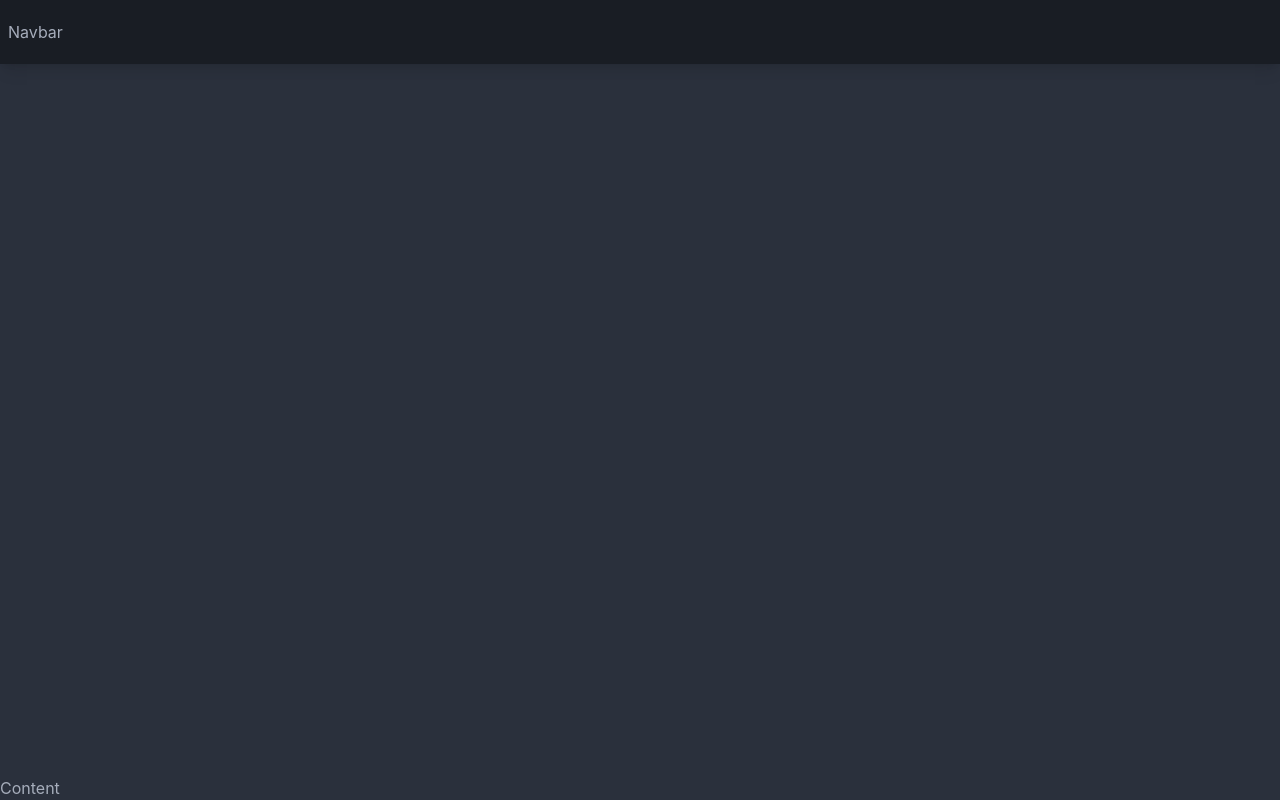
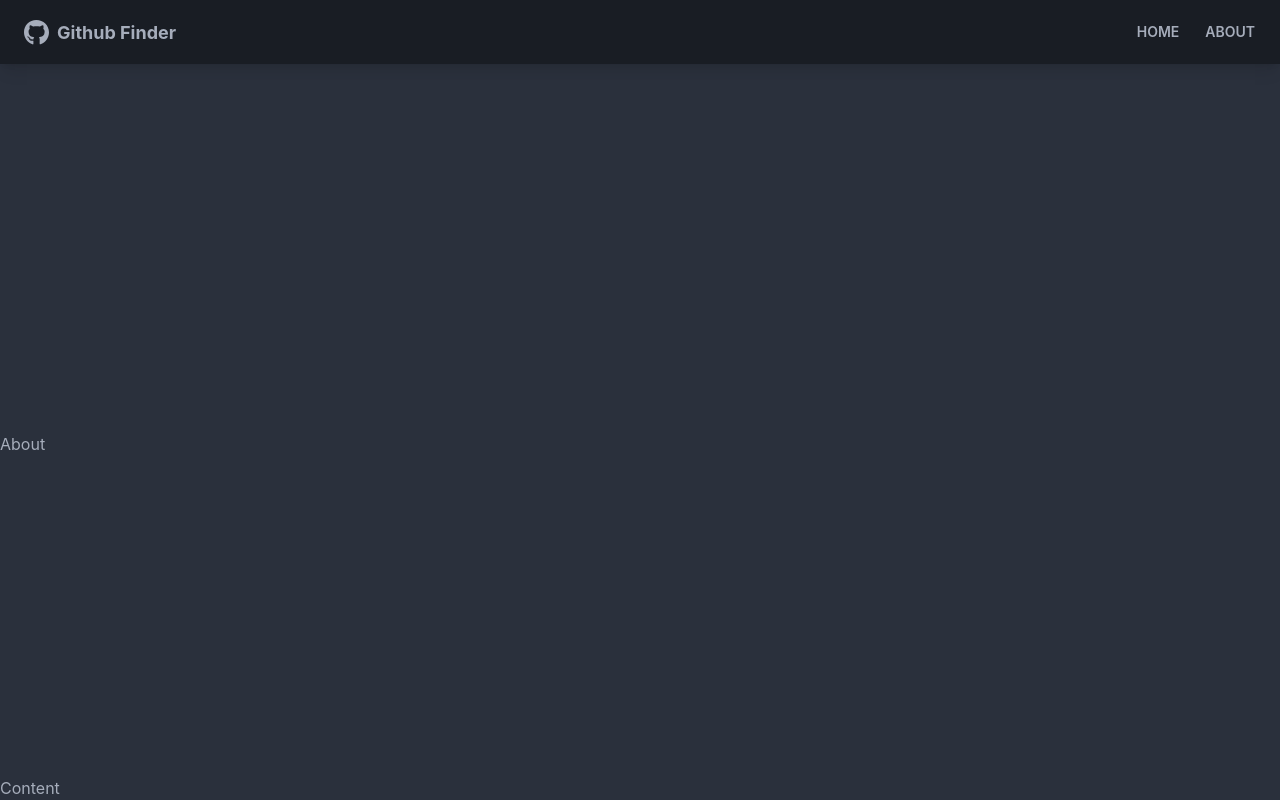
Before and after one commit to PhilippeMallari/github-finder, a React (Create React App) app: page /about in a window 1280 px wide. Built offline with nearby package versions, Linux system fonts and the light colour scheme.

Commit message:
added routes in app. js | added new components Home.jsx and About.jsx

```diff
--- a/src/App.js
+++ b/src/App.js
@@ -1,12 +1,22 @@
-import { BrowserRouter as Router, Route } from "react-router-dom";
+import {
+  BrowserRouter as Router,
+  Routes,
+  Route,
+  Link,
+} from "react-router-dom";
 import Navbar from "./components/layout/Navbar";
+import Home from "./components/Home"
+import About from "./components/About"
 
 function App() {
   return (
     <Router>
       <div className="flex flex-col justify-between h-screen">
         <Navbar />
-
+        <Routes>
+          <Route path="/" element={<Home />} />
+          <Route path="/about" element={<About />} />
+        </Routes>
         <main>Content</main>
       </div>
     </Router>
--- /dev/null
+++ b/src/components/About.jsx
@@ -0,0 +1,9 @@
+import React from 'react'
+
+function About() {
+  return (
+    <div>About</div>
+  )
+}
+
+export default About
--- /dev/null
+++ b/src/components/Home.jsx
@@ -0,0 +1,9 @@
+import React from 'react'
+
+function Home() {
+  return (
+    <div>Home</div>
+  )
+}
+
+export default Home
--- a/src/components/layout/Navbar.jsx
+++ b/src/components/layout/Navbar.jsx
@@ -7,7 +7,22 @@ function Navbar({ title }) {
     return (
         <nav className="navbar mb-12 shadow-lg bg-neutral text-neutral-content">
             <div className="container mx-auto">
-                Navbar
+                <div className="flex-none px-2 mx-2">
+                    <FaGithub size={33} className="inline pr-2" />
+                    <Link to="/" className="text-lg font-bold align-middle">
+                        {title}
+                    </Link>
+                </div>
+            </div>
+            <div className="flex-none">
+                <ul className="menu menu-horizontal px-1">
+                    <Link to="/" className="btn btn-ghost btn-sm rounded-btn">
+                        Home
+                    </Link>
+                    <Link to="/about" className="btn btn-ghost btn-sm rounded-btn">
+                        About
+                    </Link>
+                </ul>
             </div>
         </nav>
     )
```
